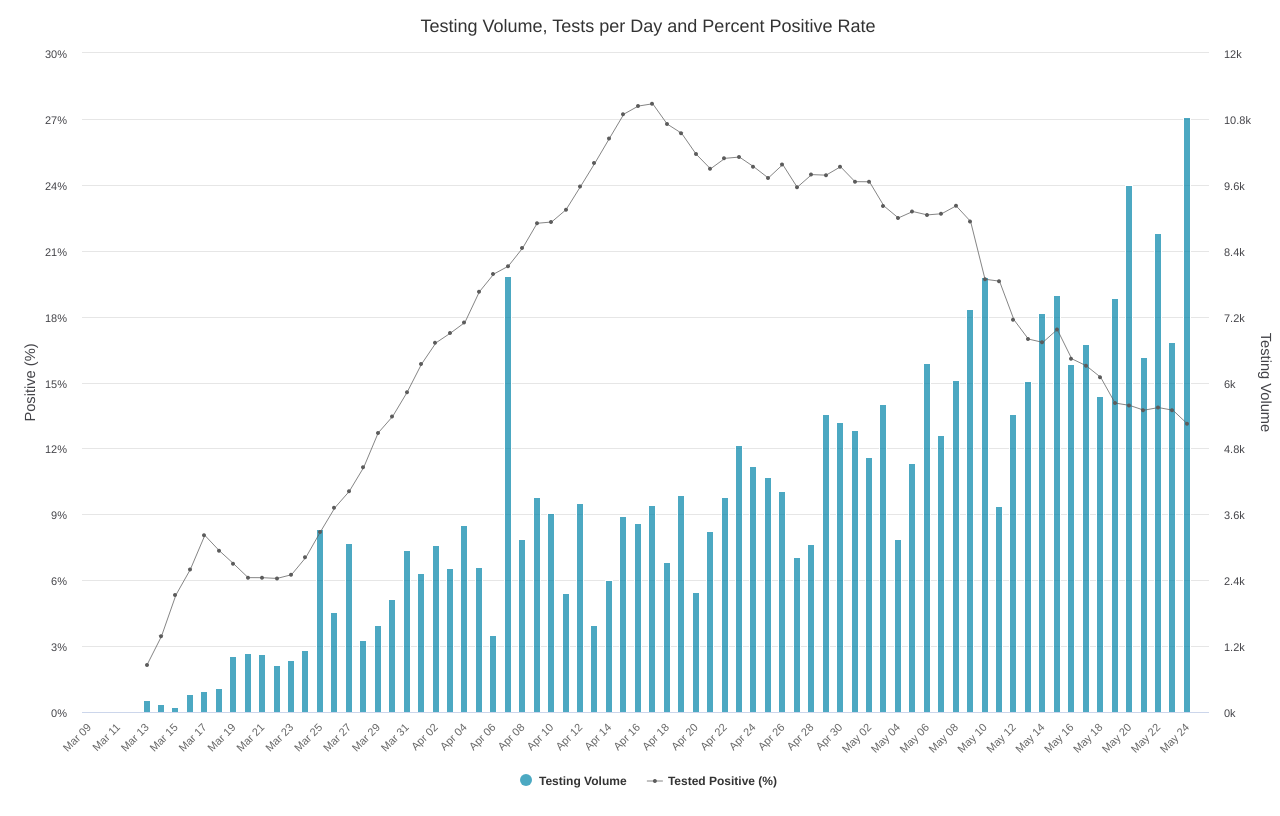
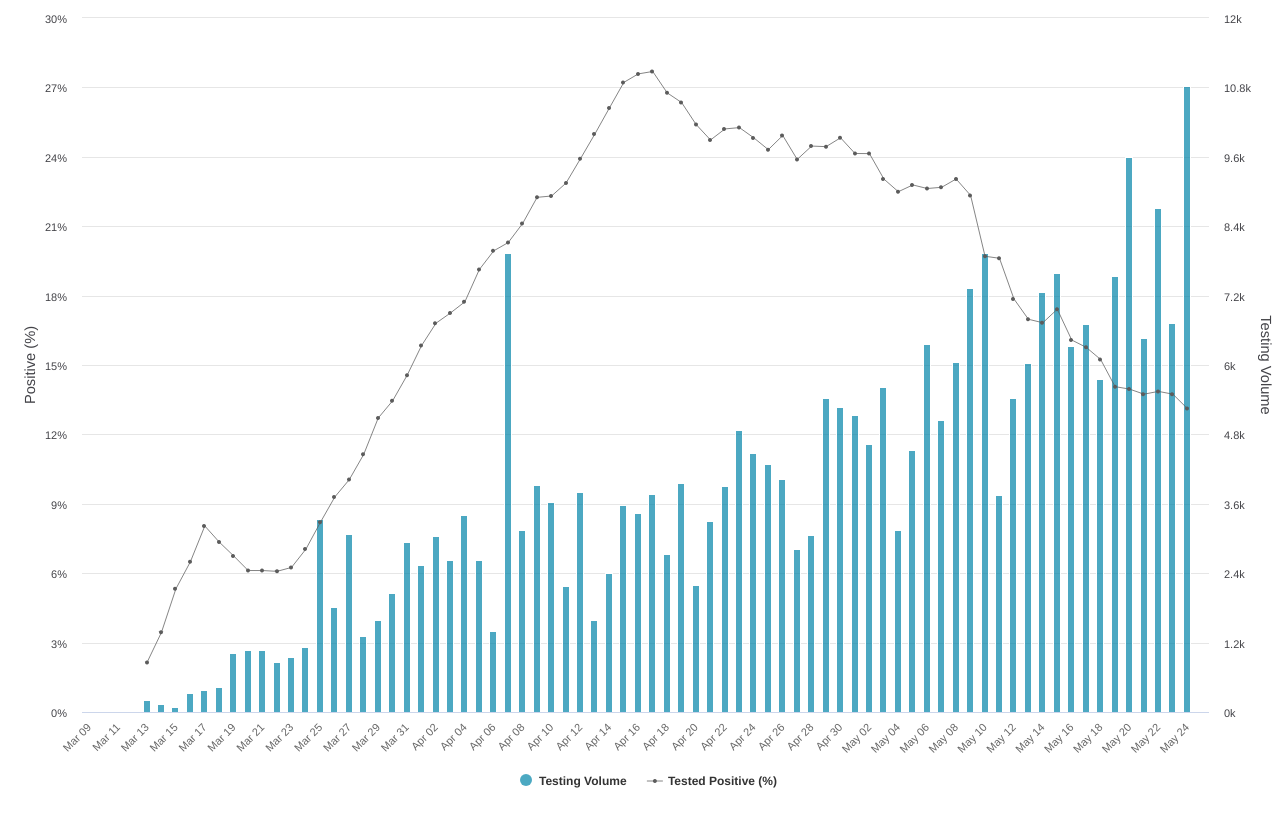
Before and after one commit to MikeBrownMedia/state-of-maryland.github.io, a plain HTML site: page TestingGraph/index.html in a window 1280 px wide. Drawn offline with nearby package versions, Linux system fonts and the light colour scheme.

Commit message:
Remove Title

```diff
--- a/TestingGraph/index.html
+++ b/TestingGraph/index.html
@@ -49,7 +49,7 @@
               },
             },
             title: {
-              text: 'Testing Volume, Tests per Day and Percent Positive Rate',
+              text: '',
             },
             subtitle: {
               text: '',
```
